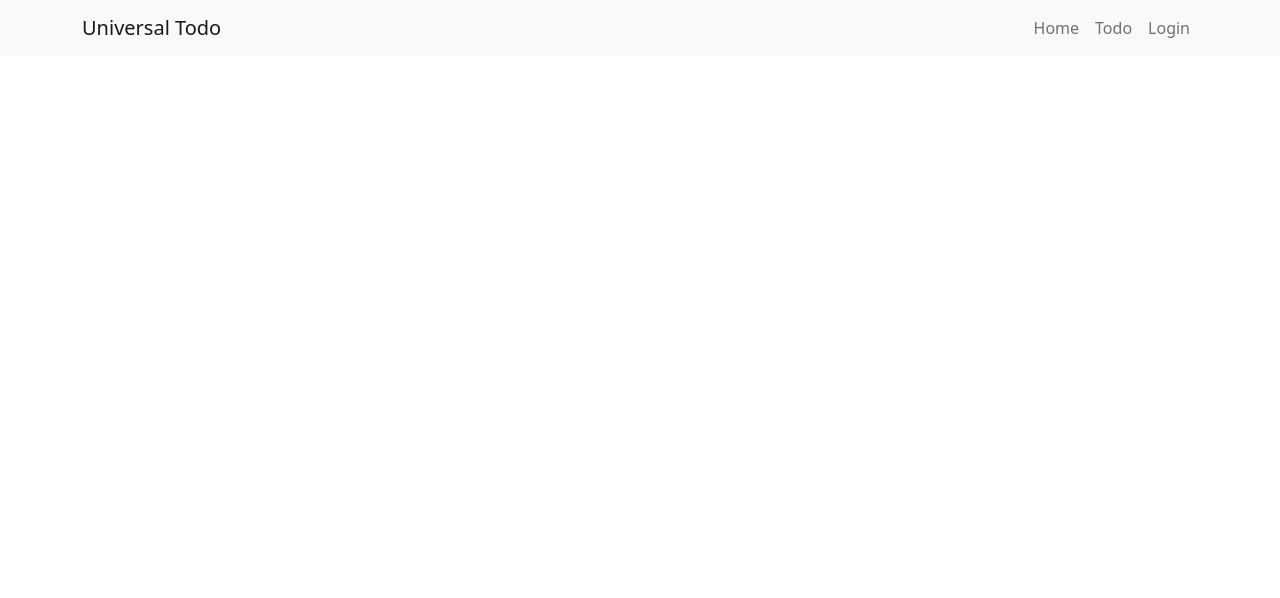
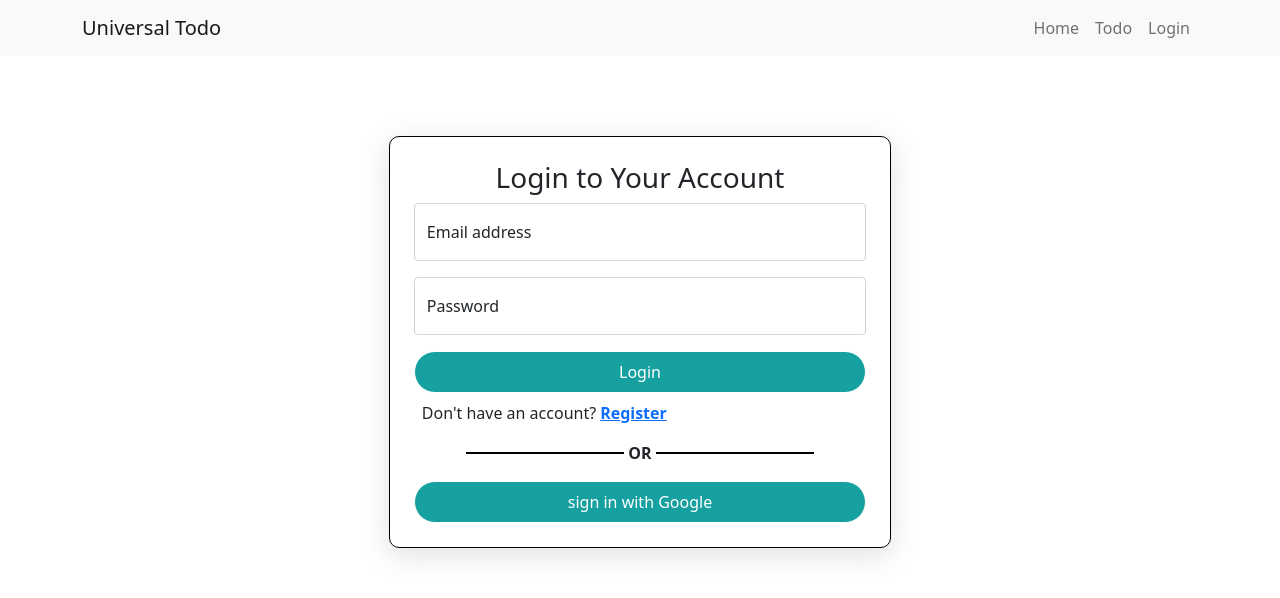
Before and after one commit to asif2508/todo-app-react, a React (Create React App) app: page /login in a window 1280 px wide. Shown: the top 598 px of the page. Built offline with nearby package versions, Linux system fonts and the light colour scheme; no server answers.

Commit message:
login page created and functions added

```diff
--- a/package.json
+++ b/package.json
@@ -11,9 +11,11 @@
     "@testing-library/react": "^13.2.0",
     "@testing-library/user-event": "^13.5.0",
     "bootstrap": "^5.1.3",
+    "firebase": "^9.8.1",
     "react": "^18.1.0",
     "react-bootstrap": "^2.4.0",
     "react-dom": "^18.1.0",
+    "react-firebase-hooks": "^5.0.3",
     "react-router-dom": "^6.3.0",
     "react-scripts": "5.0.1",
     "web-vitals": "^2.1.4"
--- a/public/todo.json
+++ b/public/todo.json
@@ -2,16 +2,16 @@
     {
         "name": "Gym class",
         "desc": "At 5 pm, I have to go to gym after the class",
-        "completed": "false"
+        "completed": true
     },
     {
         "name": "have to go to bookstore",
-        "completed": "false",
+        "completed": true,
         "desc": "After going to gym, I have to go to bookstore"
     },
     {
         "name": "meeting with boss",
         "desc": "at 7.30, I have meeting with boss",
-        "completed": "false"
+        "completed": true
     }
 ]
--- a/src/App.js
+++ b/src/App.js
@@ -7,6 +7,7 @@ import Login from './components/Login/Login';
 import Register from './components/Register/Register';
 import Notfound from './components/Shared/NotFound/Notfound';
 import Header from './components/Shared/Header/Header';
+import RequiredAuth from './components/RequiredAuth/RequiredAuth';
 
 function App() {
   return (
@@ -14,7 +15,11 @@ function App() {
       <Header></Header>
       <Routes>
         <Route path='/' element={<Home></Home>}></Route>
-        <Route path='/todo' element={<Todo></Todo>}></Route>
+        <Route path='/todo' element={
+          <RequiredAuth>
+            <Todo></Todo>
+          </RequiredAuth>
+        }></Route>
         <Route path='/login' element={<Login></Login>}></Route>
         <Route path='/register' element={<Register></Register>}></Route>
         <Route path='*' element={<Notfound></Notfound>}></Route>
--- a/src/components/Login/Login.css
+++ b/src/components/Login/Login.css
@@ -0,0 +1,48 @@
+.login-page{
+    padding-top: 80px;
+    padding-bottom: 80px;
+
+
+}
+.form-style{
+
+    border: 1px solid black;
+    width: 40%;
+    border-radius: 10px;
+    box-shadow: rgba(100, 100, 111, 0.2) 0px 7px 29px 0px;
+
+}
+.login-btn{
+    background-color: rgb(23, 160, 160);
+    border: 1px solid white;
+    color: white;
+    padding: 8px 12px;
+    border-radius: 50px;
+}
+.login-btn:hover{
+    background-color: white;
+    color: rgb(23, 160, 160);
+    border: 1px solid rgb(23, 160, 160);
+}
+.login-btn:active{
+    background-color: red;
+    color: white;
+}
+.line-style{
+    width: 35%;
+    height: 1px;
+    border: 1px solid black;
+}
+.login-disabled{
+    background-color: rgb(223, 152, 188);
+    border: 1px solid white;
+    color: white;
+    padding: 8px 12px;
+    border-radius: 50px;
+}
+
+@media screen and (max-width: 576px) {
+    .form-style{
+        width: 100%;
+    }
+}
--- a/src/components/Login/Login.js
+++ b/src/components/Login/Login.js
@@ -1,9 +1,63 @@
 import React from 'react';
+import { Container, FloatingLabel, Form } from 'react-bootstrap';
+import { Link, useLocation, useNavigate } from 'react-router-dom';
+import { useSignInWithEmailAndPassword, useSignInWithGoogle } from 'react-firebase-hooks/auth';
+import Loading from '../Shared/Loading/Loading';
+import auth from '../../firebase.init';
+import './Login.css';
+const Login = () => {
+    const [
+        signInWithEmailAndPassword,
+        user,
+        loading,
+        error,
+    ] = useSignInWithEmailAndPassword(auth);
+    const navigate = useNavigate();
+    const [signInWithGoogle] = useSignInWithGoogle(auth);
+    let location = useLocation();
 
-const Login = () => {
+    let from = location.state?.from?.pathname || "/";
+    if (loading) {
+        return <Loading></Loading>
+    }
+    const handlesignIn = async event => {
+        event.preventDefault();
+        const email = event.target.email.value;
+        const password = event.target.password.value;
+        await signInWithEmailAndPassword(email, password);
+        if (user) {
+            navigate(from, { replace: true });
+        }
+    }
+    const handlesignInWithGoogle = () =>{
+        signInWithGoogle();
+    }
     return (
         <div>
+            <Container fluid className='login-page'>
+                <div className='form-style mx-auto p-4'>
+                    <h3>Login to Your Account</h3>
+                    <form onSubmit={handlesignIn}>
+                        <FloatingLabel
+                            controlId="floatingInput"
+                            label="Email address"
+                            className="mb-3">
+                            <Form.Control type="email" name='email' placeholder="name@example.com" />
+                        </FloatingLabel>
+                        <FloatingLabel controlId="floatingPassword" label="Password">
+                            <Form.Control type="password" name='password' placeholder="Password" />
 
+                        </FloatingLabel>
+                        {error && <p className='text-danger mt-1 mb-0'>{error.message}</p>}
+                        <button className='w-100 mt-3 login-btn' type="submit">Login</button>
+                    </form>
+                    <p className='text-start m-2'>Don't have an account?<Link className='text-primary ms-1 fw-bold' to='/register'>Register</Link> </p>
+                    <div className='d-flex mt-3 align-items-center justify-content-center mb-3'>
+                        <div className='line-style'></div><div className='ms-1 me-1 fw-bold'>OR</div><div className='line-style'></div>
+                    </div>
+                    <button onClick={handlesignInWithGoogle} className='w-100 login-btn'>sign in with Google</button>
+                </div>
+            </Container>
         </div>
     );
 };
--- /dev/null
+++ b/src/components/RequiredAuth/RequiredAuth.js
@@ -0,0 +1,19 @@
+import React from 'react';
+import { useAuthState } from 'react-firebase-hooks/auth';
+import { Navigate, useLocation } from 'react-router-dom';
+import auth from '../../firebase.init';
+import Loading from '../Shared/Loading/Loading';
+
+const RequiredAuth = ({ children }) =>{
+    let location = useLocation();
+    const [user, loading] = useAuthState(auth);
+    if(loading){
+        return <Loading></Loading>
+    }
+    if (!user) {
+      return <Navigate to="/login" state={{ from: location }} replace />;
+    }
+    return children;
+}
+
+export default RequiredAuth;
--- a/src/components/Shared/Header/Header.js
+++ b/src/components/Shared/Header/Header.js
@@ -1,7 +1,11 @@
 import React from 'react';
 import {Navbar, Container, Nav} from 'react-bootstrap';
 import {Link} from 'react-router-dom';
+import { useAuthState } from 'react-firebase-hooks/auth';
+import { signOut } from 'firebase/auth';
+import auth from '../../../firebase.init';
 const Header = () => {
+    const [user] = useAuthState(auth);
     return (
         <div>
             <Navbar bg="light" expand="lg">
@@ -12,7 +16,12 @@ const Header = () => {
                         <Nav className="ms-auto">
                             <Nav.Link as={Link} to='/' href="#home">Home</Nav.Link>
                             <Nav.Link as={Link} to='todo' href="#link">Todo</Nav.Link>
-                            <Nav.Link as={Link} to='login' href="#link">Login</Nav.Link>
+                            {
+                                user ?
+                                <Nav.Link onClick={()=> signOut()} as={Link} to='/'>SignOut</Nav.Link>
+                                :
+                                <Nav.Link as={Link} to='login' href="#link">Login</Nav.Link>
+                            }
                         </Nav>
                     </Navbar.Collapse>
                 </Container>
--- /dev/null
+++ b/src/components/Shared/Loading/Loading.css
@@ -0,0 +1,4 @@
+.loading-style{
+    padding-top: 250px;
+    padding-bottom: 300px;
+}
--- /dev/null
+++ b/src/components/Shared/Loading/Loading.js
@@ -0,0 +1,15 @@
+import React from 'react';
+import { Spinner } from 'react-bootstrap';
+import './Loading.css';
+const Loading = () => {
+    return (
+        <div>
+            <div  className='loading-style'>
+            <Spinner animation="border" variant="primary" />
+            </div>
+
+        </div>
+    );
+};
+
+export default Loading;
--- /dev/null
+++ b/src/firebase.init.js
@@ -0,0 +1,21 @@
+// Import the functions you need from the SDKs you need
+import { initializeApp } from "firebase/app";
+import {getAuth} from 'firebase/auth';
+// TODO: Add SDKs for Firebase products that you want to use
+// https://firebase.google.com/docs/web/setup#available-libraries
+
+// Your web app's Firebase configuration
+const firebaseConfig = {
+  apiKey: "AIzaSyBQWi0j8r8cVKPAc4Kc-2FPbo9PmEm-bHc",
+  authDomain: "todo-app-2c572.firebaseapp.com",
+  projectId: "todo-app-2c572",
+  storageBucket: "todo-app-2c572.appspot.com",
+  messagingSenderId: "1001511285638",
+  appId: "1:1001511285638:web:67549742d1bfd20936f207"
+};
+
+// Initialize Firebase
+const app = initializeApp(firebaseConfig);
+const auth = getAuth(app);
+
+export default auth;
```
Also changed, not shown: 1 other file (tests, documents, lock files or other folders).
